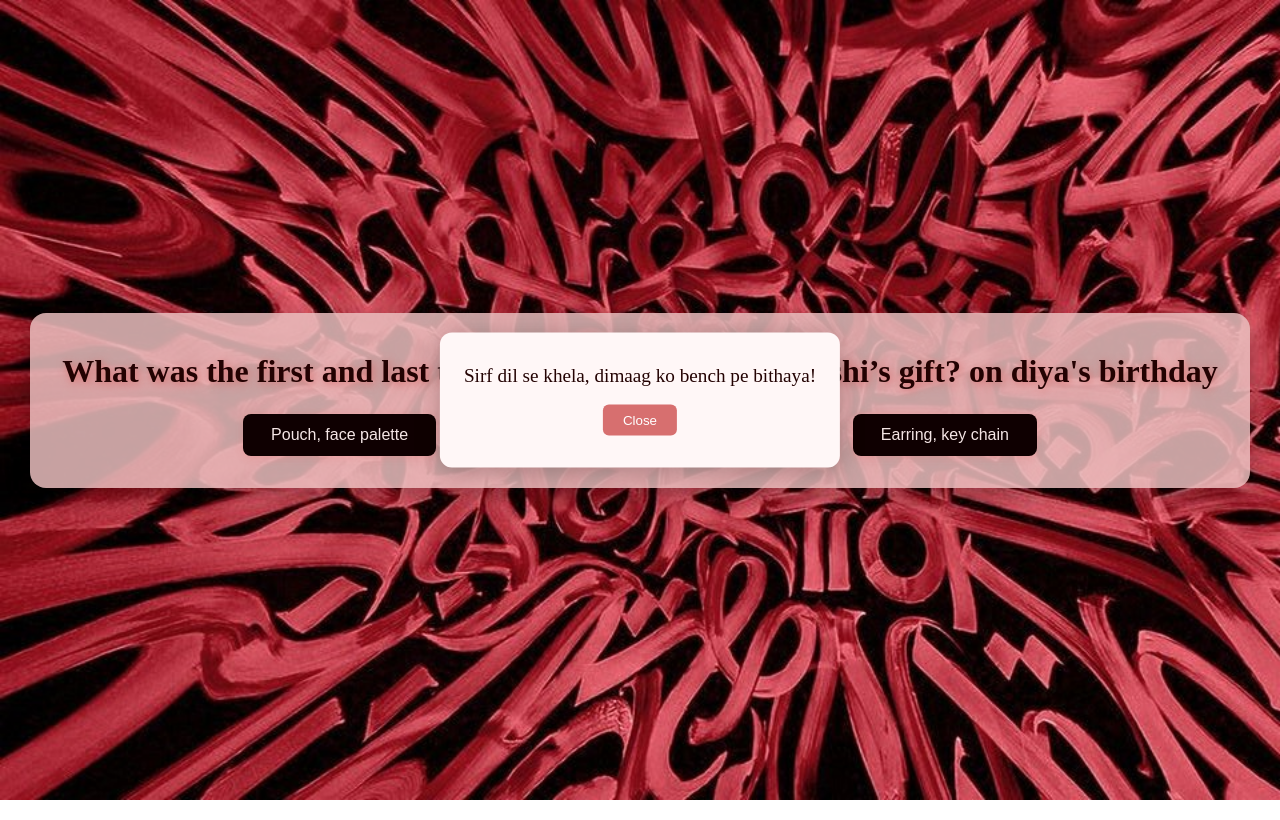
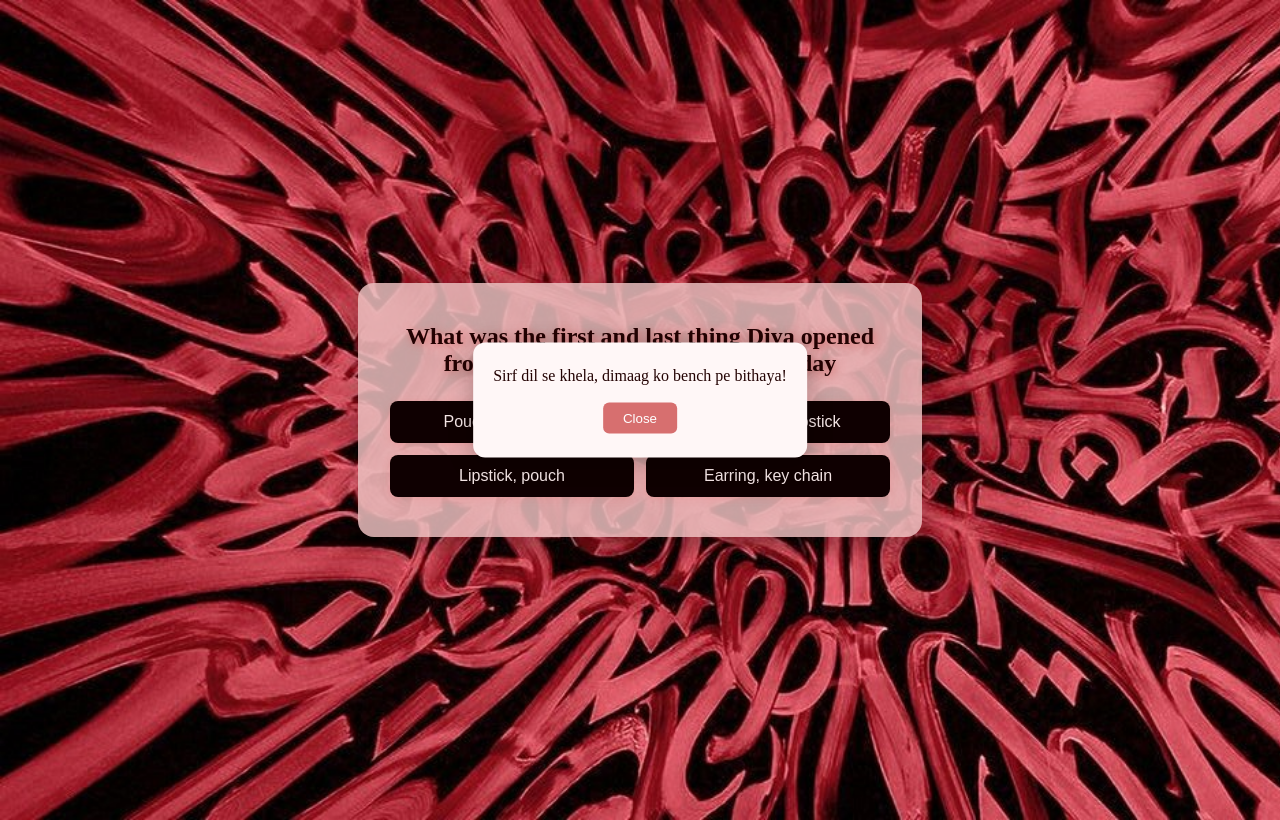
Before and after one commit to khushi-mahida/tresurehunt, a plain HTML site: page neelmcq1.html in a window 1280 px wide. Both pictures are taken after a click on the button "Pouch, face palette". Drawn offline with Linux system fonts and the light colour scheme.

Commit message:
Update neelmcq1.html

```diff
--- a/neelmcq1.html
+++ b/neelmcq1.html
@@ -1,5 +1,8 @@
-<html>
+<!DOCTYPE html>
+<html lang="en">
 <head>
+    <meta charset="UTF-8">
+    <meta name="viewport" content="width=device-width, initial-scale=1.0">
     <title>Challenge No 1</title>
     <style>
         body {
@@ -11,29 +14,34 @@
             display: flex;
             justify-content: center;
             align-items: center;
+            padding: 10px;
         }
         .center-box {
             background: rgba(233, 190, 190, 0.85);
             box-shadow: 0 8px 24px rgba(0,0,0,0.3);
             border-radius: 16px;
-            padding: 40px 32px 32px 32px;
+            padding: 40px 32px;
             text-align: center;
-            min-width: 320px;
+            max-width: 500px;
+            width: 100%;
         }
         .center-box h2 {
             margin: 0 0 24px 0;
-            font-size: 2rem;
+            font-size: 1.5rem;
             color: #230202;
             text-shadow: 2px 2px 8px #d76f6f;
         }
         .button-row {
             display: flex;
+            flex-wrap: wrap;
             justify-content: center;
-            gap: 18px;
+            gap: 12px;
             margin-top: 24px;
         }
         .center-btn {
-            padding: 12px 28px;
+            flex: 1 1 calc(50% - 12px);
+            min-width: 140px;
+            padding: 12px 16px;
             font-size: 1rem;
             border: none;
             border-radius: 8px;
@@ -53,13 +61,13 @@
             transform: translate(-50%, -50%);
             background: #fff7f7;
             color: #230202;
-            padding: 32px 24px;
+            padding: 24px 20px;
             border-radius: 12px;
             box-shadow: 0 4px 24px rgba(0,0,0,0.25);
-            min-width: 240px;
+            max-width: 90%;
             text-align: center;
             z-index: 1000;
-            font-size: 1.2rem;
+            font-size: 1rem;
             display: none;
         }
         .msg-box button {
@@ -78,12 +86,12 @@
 </head>
 <body>
     <div class="center-box">
-        <h2> What was the first and last thing Diya opened from Khushi’s gift? on diya's birthday</h2>
+        <h2>What was the first and last thing Diya opened from Khushi’s gift? on diya's birthday</h2>
         <div class="button-row">
             <button class="center-btn" onclick="showMsg('Sirf dil se khela, dimaag ko bench pe bithaya!')">Pouch, face palette</button>
             <button class="center-btn" onclick="showMsg('Soochooo zara sochoooSirf dil se khela, dimaag ko bench pe bithaya!… dil se nahi, dimaag se!')">Face palette, lipstick</button>
             <button class="center-btn" onclick="showMsg('Kyaaaa bhaiiii, yeh kaise socha tumne?')">Lipstick, pouch</button>
-            <button class="center-btn" onclick="showMsg('Well done, Agent! Final page awaits!')">Earring, key chain </button>
+            <button class="center-btn" onclick="showMsg('Well done, Agent! Final page awaits!')">Earring, key chain</button>
         </div>
     </div>
 
@@ -100,7 +108,6 @@
         function showMsg(msg) {
             document.getElementById('msgText').textContent = msg;
             document.getElementById('msgBox').style.display = 'block';
-
             if (msg === "Well done, Agent! Final page awaits!") {
                 document.getElementById("closeBtn").style.display = "none";
                 document.getElementById("nextBtn").style.display = "inline-block";
@@ -109,14 +116,9 @@
                 document.getElementById("nextBtn").style.display = "none";
             }
         }
-
         function hideMsg() {
             document.getElementById('msgBox').style.display = 'none';
         }
     </script>
 </body>
-<script>
-
-</script>
-
 </html>
```
